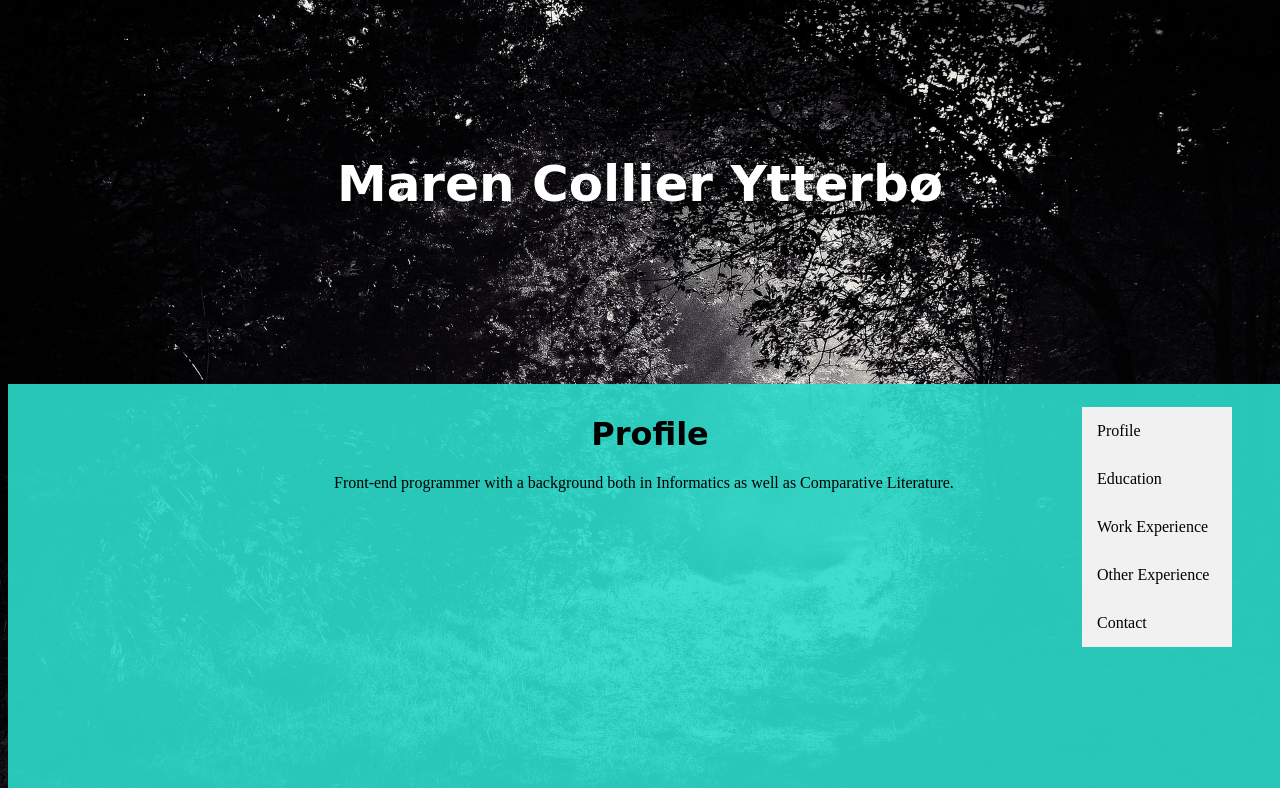
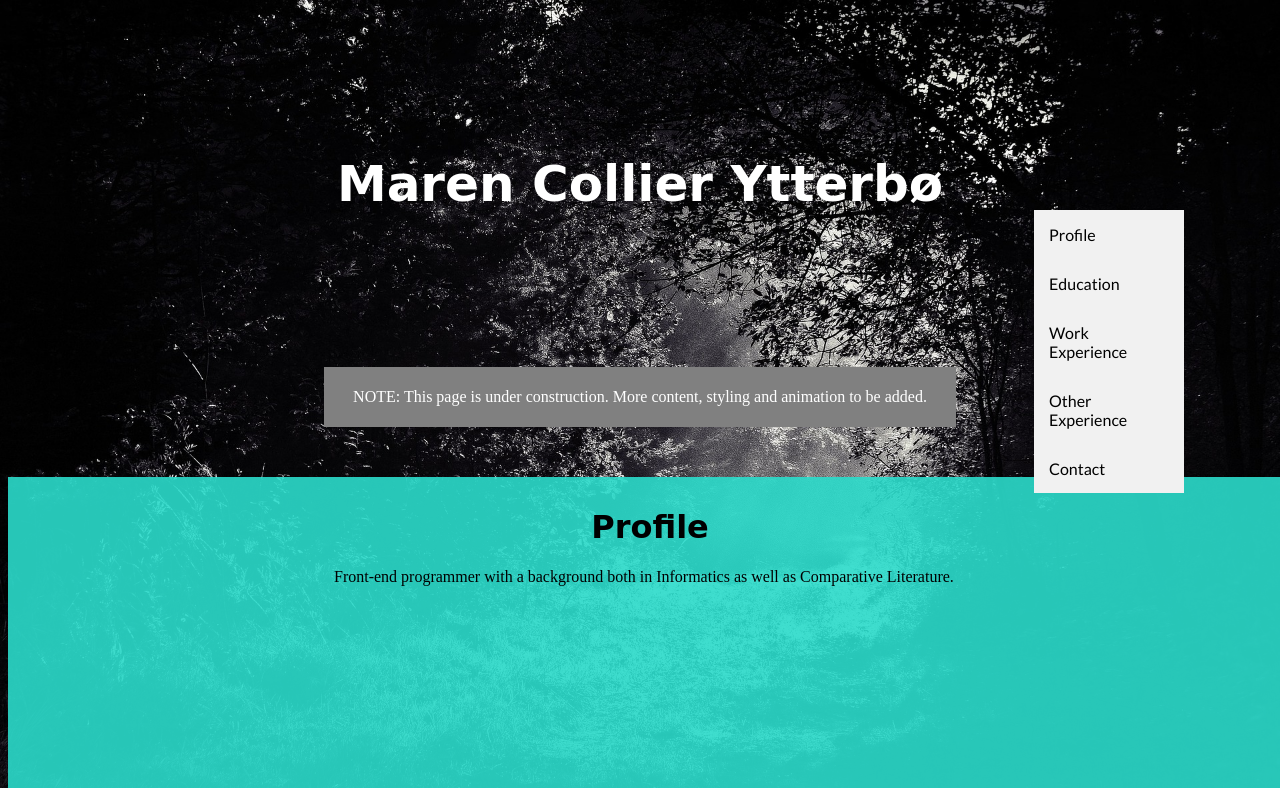
Before and after one commit to macytter/my-cv, a plain HTML site: page index.html in a window 1280 px wide. Shown: the top 788 px of the page. Drawn offline with Linux system fonts and the light colour scheme.

Commit message:
Make nav-bar fixed

```diff
--- a/css/index.css
+++ b/css/index.css
@@ -9,6 +9,19 @@ header h1{
   font-size: 50px;
   line-height: 300px;
   height: 300px;
+}
+
+header p{
+  color: white;
+  text-align: center;
+}
+
+#temporary {
+  margin: 0 25%;
+  background-color: gray;
+  width: 400x;
+  height: 60px;
+  line-height: 60px;
 }
 
 
@@ -27,8 +40,10 @@ body {
 
 .nav-bar {
   width: 150px;
-  float: right;
-  margin: 40px;
+  margin: 10px;
+  position: fixed;
+  left: 80%;
+  top: 200px;
 }
 
 .nav-bar a {
@@ -37,6 +52,7 @@ body {
   display: block;
   padding: 15px;
   text-decoration: none;
+  font-family: 'Lato', sans-serif;
 }
 
 .nav-bar a:hover {
--- a/index.html
+++ b/index.html
@@ -11,10 +11,16 @@ PURPOSE: Front page
   <meta charset="utf-8">
   <title>My CV</title>
   <link rel="stylesheet" href="css/index.css" />
+  <link href="https://fonts.googleapis.com/css?family=Lato" rel="stylesheet">
 </head>
 <body>
   <header>
     <h1>Maren Collier Ytterbø</h1>
+    <div id="temporary">
+      <p>
+        NOTE: This page is under construction. More content, styling and animation to be added.
+      </p>
+    </div>
   </header>
 
 
```
